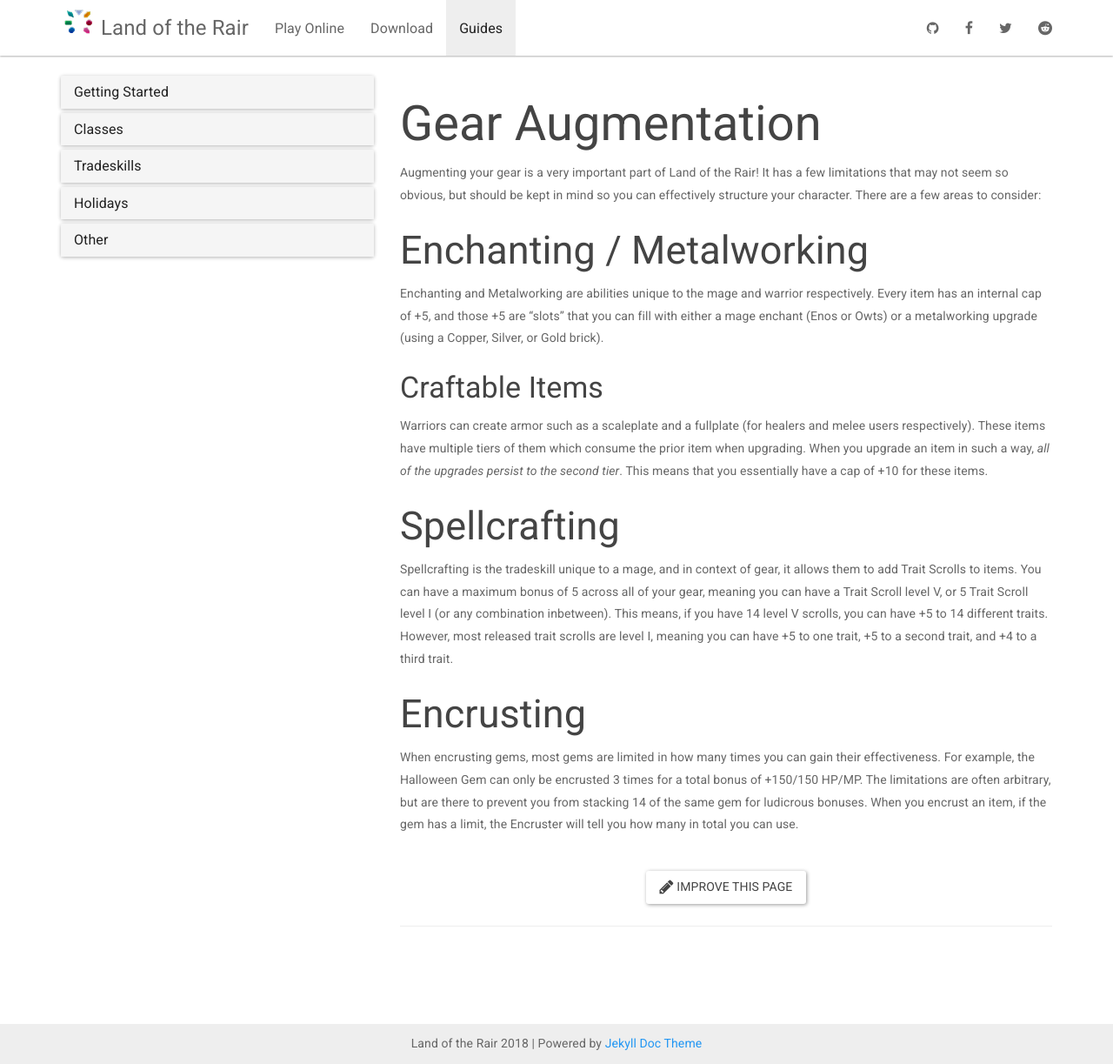
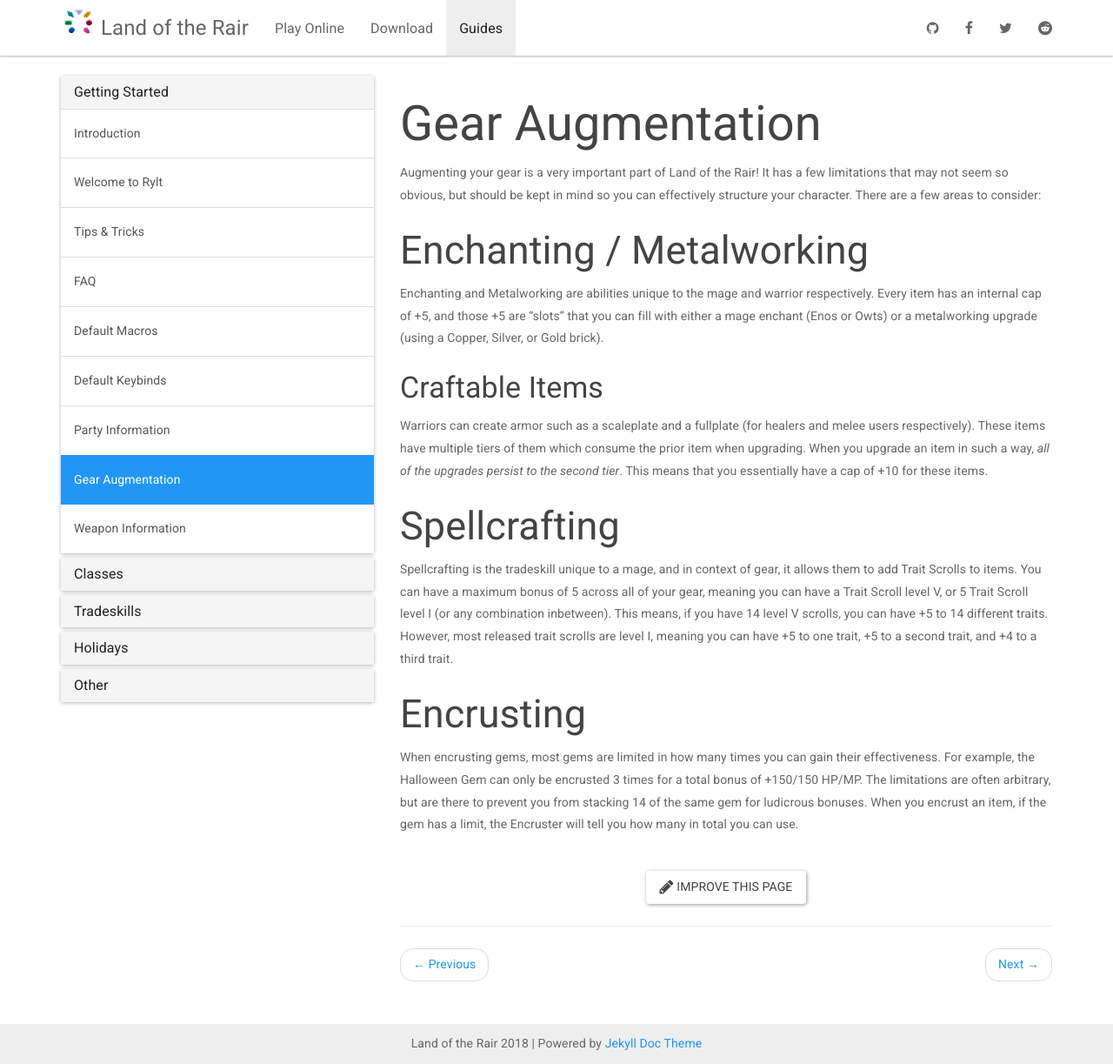
Before and after one commit to LandOfTheRair/landoftherair.github.io, a Jekyll site: the page built from _docs/getting-started/gear-augmentation.md, in a window 1280 px wide and 1223 px high. Shown: the whole window at 87% size. Built offline with Jekyll 4.4.1, drawn with Linux system fonts in a browser that asks for light colours; nearby versions of some CDN libraries.

Commit message:
Update docs.yml

```diff
--- a/_data/docs.yml
+++ b/_data/docs.yml
@@ -7,6 +7,7 @@
   - default-macros
   - default-keybinds
   - party-information
+  - gear-augmentation
   - weapon-information
 
 - title: Classes
```
